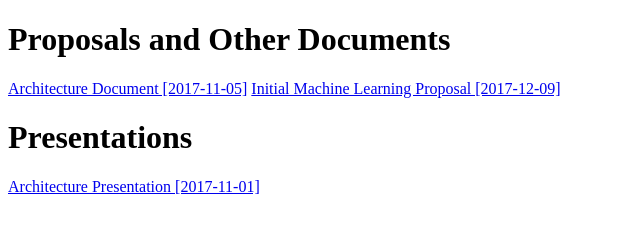
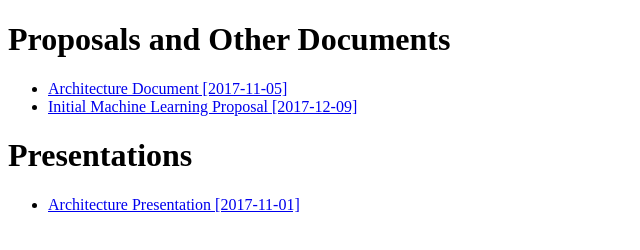
Before and after one commit to RHIT-XPrize/RHIT-XPrize.github.io, a plain HTML site: page index.html in a window 1280 px wide. Shown: the whole page, without its empty margins (0-640 px from the left). Drawn offline with Linux system fonts and the light colour scheme.

Commit message:
Added bullets to the index.

```diff
--- a/index.html
+++ b/index.html
@@ -3,9 +3,13 @@
   <head></head>
   <body>
     <h1>Proposals and Other Documents</h1>
-    <a href="https://rhit-xprize.github.io/architecture_documents/architecture_document.pdf">Architecture Document [2017-11-05]</a>
-    <a href="https://rhit-xprize.github.io/machine_learning_documents/machine_learning_plan.pdf">Initial Machine Learning Proposal [2017-12-09]</a>
+    <ul>
+      <li><a href="https://rhit-xprize.github.io/architecture_documents/architecture_document.pdf">Architecture Document [2017-11-05]</a></li>
+      <li><a href="https://rhit-xprize.github.io/machine_learning_documents/machine_learning_plan.pdf">Initial Machine Learning Proposal [2017-12-09]</a></li>
+    </ul>
     <h1>Presentations</h1>
-    <a href="https://rhit-xprize.github.io/architecture_presentations/2017-11-01/architecture_presentation.html">Architecture Presentation [2017-11-01]</a>
+    <ul>
+      <li><a href="https://rhit-xprize.github.io/architecture_presentations/2017-11-01/architecture_presentation.html">Architecture Presentation [2017-11-01]</a></li>
+    </ul>
   </body>
 </html>
```
